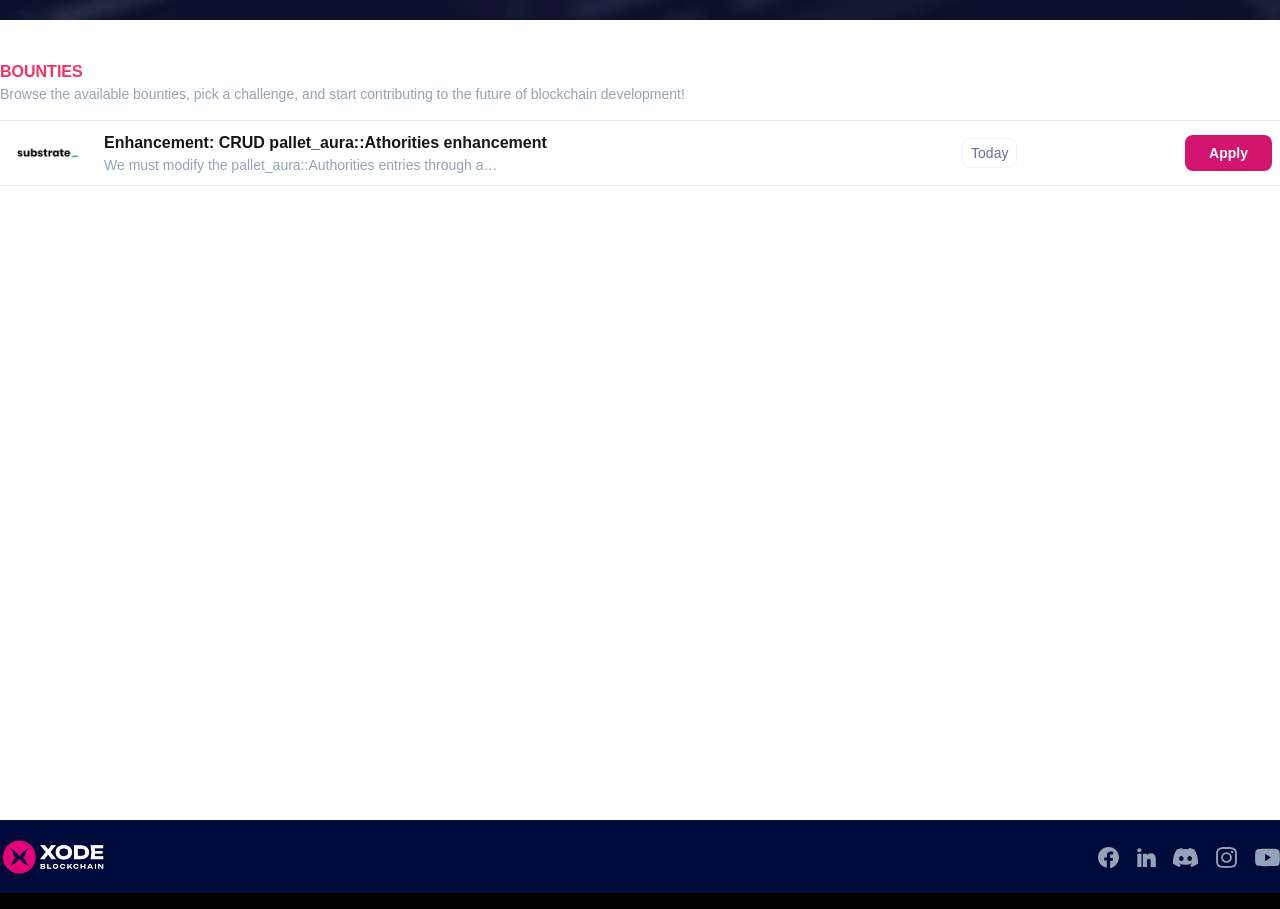
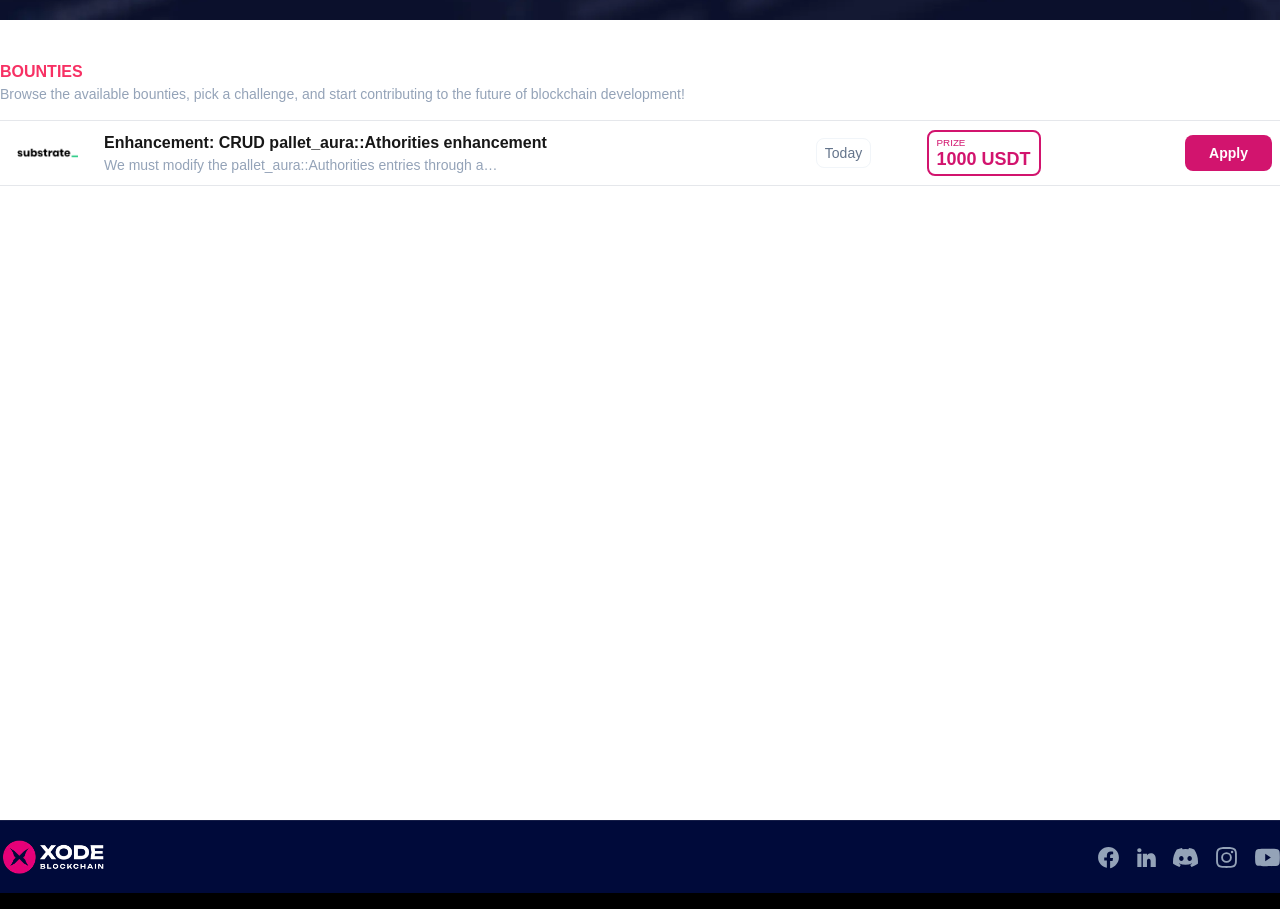
Before and after one commit to 4Nexgen/xode-bounties, a Next.js app: page / in a window 1280 px wide. Shown: the part 780-1689 px from the top of the page. Built offline with nearby package versions, Linux system fonts and the light colour scheme.

Commit message:
feat: add prize label and link to github

```diff
--- a/src/components/BountiesTable.tsx
+++ b/src/components/BountiesTable.tsx
@@ -71,7 +71,7 @@ export function BountiesTable() {
                         className="h-full w-full object-contain"
                         width={60}
                         height={40}
-                        alt= "substrate"
+                        alt="substrate"
                       />
                     )}
                     {row.category == "wasm smart contract" && (
@@ -104,6 +104,21 @@ export function BountiesTable() {
                 >
                   <p className="text-slate-500 dark:text-slate-200 text-sm border text-center w-fit py-1 px-2 rounded-lg border-slate-100">
                     {formatDateToRelative(row.date)}
+                  </p>
+                </td>
+                <td
+                  className={
+                    "group-hover:bg-slate-50 dark:group-hover:bg-slate-800 p-2 border-b dark:border-slate-800 " +
+                    (k == 0 && "border-t")
+                  }
+                >
+                  <p className="text-theme-default dark:text-white text-sm font-bold border-2 text-center w-fit px-2 rounded-lg border-theme-default darl:border-white flex flex-col items-start gap-0.5 py-1.5">
+                    <span className="text-[0.7em] uppercase text-theme-default font-normal leading-none">
+                      Prize
+                    </span>
+                    <strong className="text-lg leading-none">
+                      {row.bounty_price}
+                    </strong>
                   </p>
                 </td>
                 <td
@@ -144,10 +159,10 @@ export function BountiesTable() {
           <div className="p-4 flex-1 overflow-y-auto">
             <div className="flex flex-col gap-2">
               <p>{form?.bounty?.description}</p>
-              <textarea
+              {/* <textarea
                 rows={5}
                 className="border dark:border-theme-border rounded-lg w-full p-4 bg-transparent"
-              ></textarea>
+              ></textarea> */}
             </div>
           </div>
           <div className="p-4 border-t dark:border-theme-border">
@@ -160,7 +175,8 @@ export function BountiesTable() {
                 assignment and collect Xode!
               </p>
               <a
-                href="#"
+                href={form?.bounty?.repository_url}
+                target="_blank"
                 className="font-bold bg-theme-default text-white py-2 px-4 text-sm rounded-lg mt-4"
               >
                 Apply on Github
--- a/src/data/bounty.data.ts
+++ b/src/data/bounty.data.ts
@@ -20,7 +20,8 @@ export const bounty_sample_data: Bounty[] = [
         Configure the pallet dynamically at runtime during execution.\
         Control: There will be invulnerable candidates whose modifications can only be performed by the owner assigned through the sudo or democracy pallet.\
         The result is that the pallet_aura::Authorities will update at every block interval.",
-    bounty_price: "1000",
+    bounty_price: "1000 USDT",
     status: "",
+    repository_url: "https://github.com/Xode-DAO/xode-blockchain-v1/issues/1",
   },
 ];
--- a/src/models/bounty.interface.ts
+++ b/src/models/bounty.interface.ts
@@ -9,4 +9,5 @@ export interface Bounty {
   specification: string;
   bounty_price: string;
   status: string;
+  repository_url: string;
 }
```
